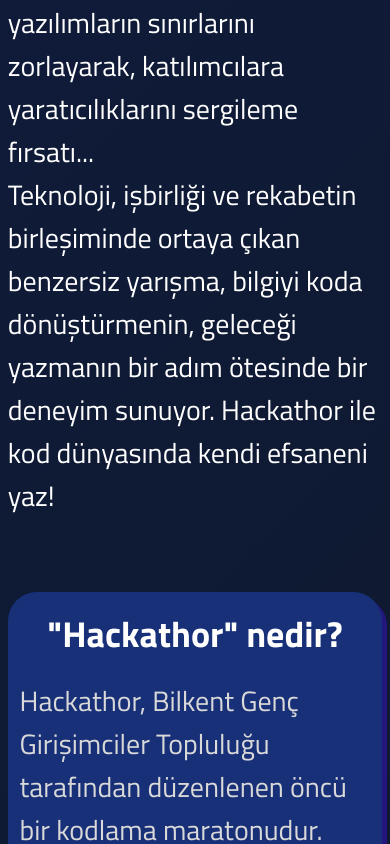
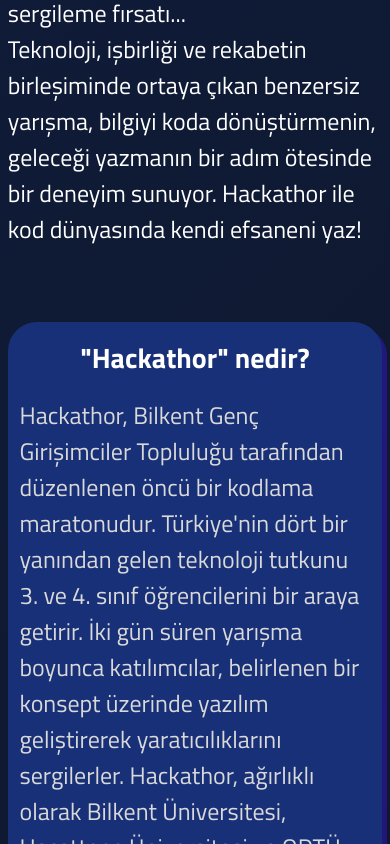
Before and after one commit to bariscihanoglu/hackathor-website-v1, a React (Create React App) app: page / in a window 390 px wide. Shown: the part 1156-2000 px from the top of the page. Built offline with nearby package versions, Linux system fonts and the light colour scheme.

Commit message:
about page responsive update for mobile

```diff
--- a/src/CSS/About.css
+++ b/src/CSS/About.css
@@ -29,25 +29,26 @@
 }
 
 .about .textbox ul {
+    list-style-position: inside;
     padding: 1vh 6vw;
     color:rgb(217, 217, 217);
     font-size: 28px;
 }
 
-@media screen and (max-width: 768px) {
-    .page2 .textdiv p{
-        margin: 10px 0;
-        font-size:18px;
+@media (max-width: 650px) {
+    .about .textbox ul {
+        padding: 1vh 3vw;
     }
-    .page2 .textdiv h4{
-        font-size:20px;
+
+    .about .textbox h2 {
+        font-size: 28px;
     }
-    .page2 .textdiv h2{
+
+    .about .textbox p {
         font-size: 24px;
     }
 
-    .page2 .textdiv{
-        margin: 10px 0;
-        border-radius: 3rem;
+    .about .textbox ul {
+        font-size: 24px;
     }
 }
--- a/src/CSS/Home.css
+++ b/src/CSS/Home.css
@@ -66,7 +66,7 @@
   }
 
   .home .home-content p {
-    font-size: 28px;
+    font-size: 24px;
     color: white;
     text-align: left;
   }
```
